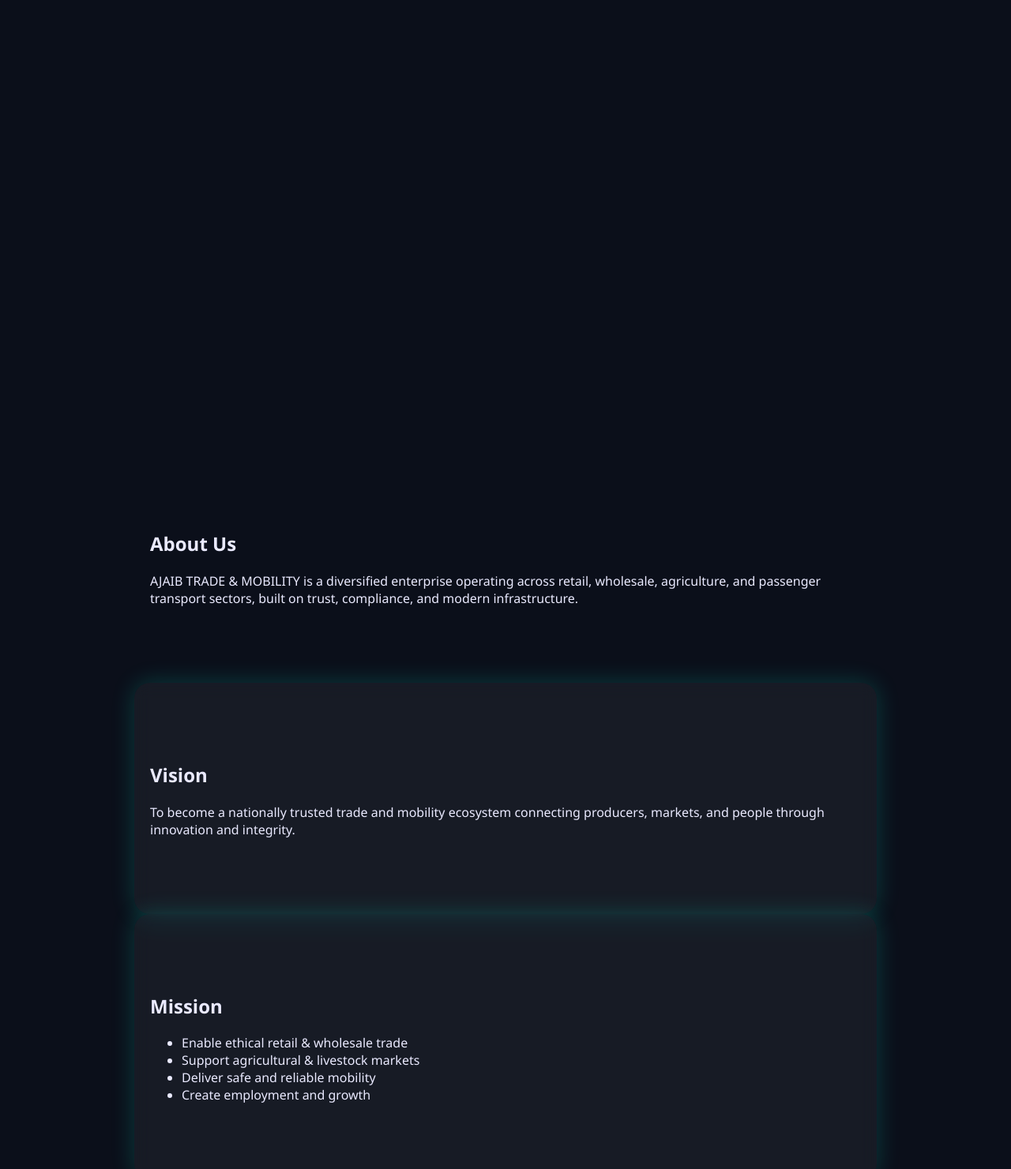
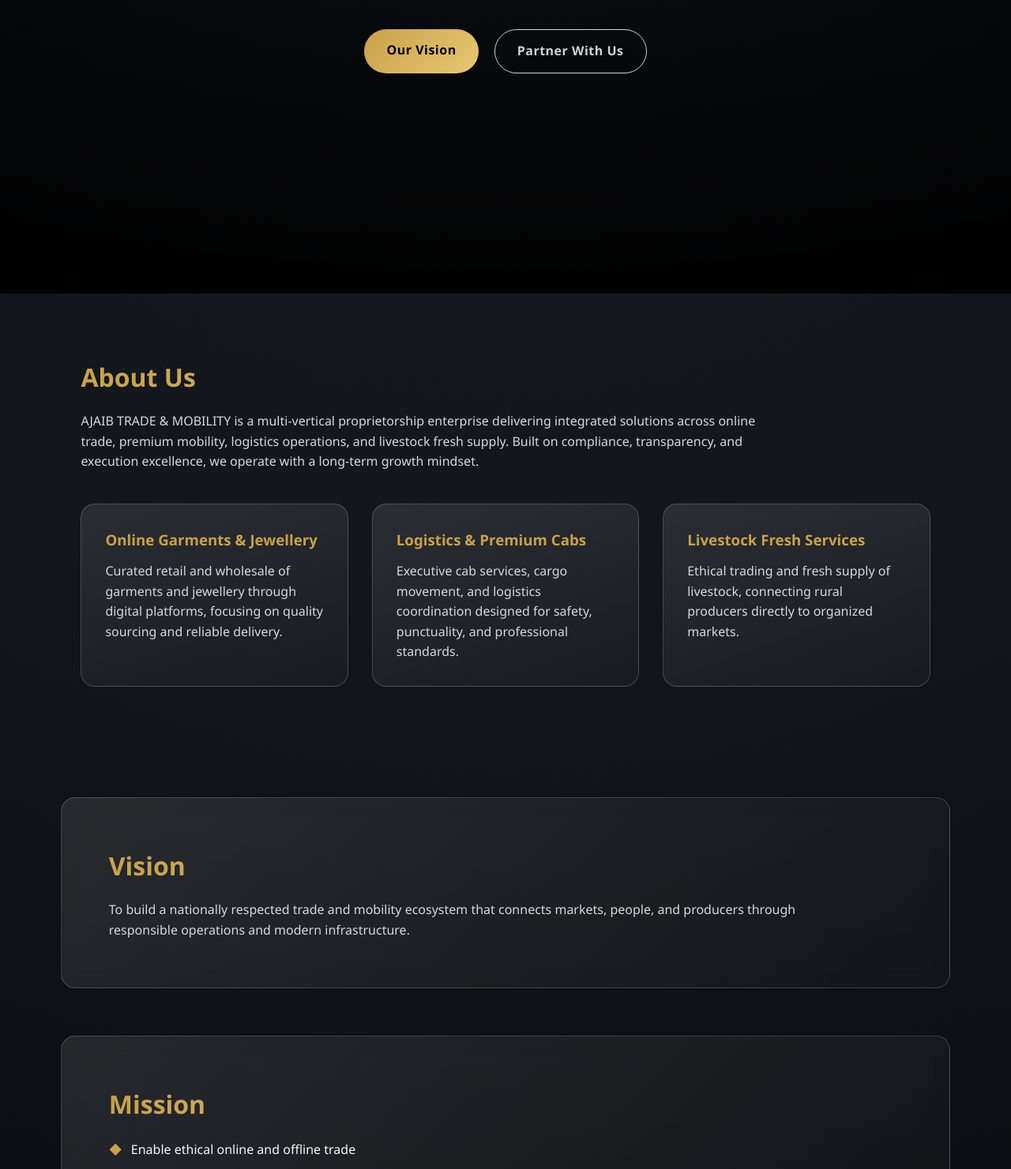
Before and after one commit to ajaibtrademobility/ajaib, a plain HTML site: page index.html in a window 1280 px wide. Shown: the part 428-1909 px from the top of the page at 79% size. Drawn offline with Linux system fonts and the light colour scheme.

Commit message:
Update index.html

```diff
--- a/index.html
+++ b/index.html
@@ -4,13 +4,224 @@
 <meta charset="UTF-8" />
 <title>AJAIB TRADE & MOBILITY</title>
 <meta name="viewport" content="width=device-width, initial-scale=1.0"/>
-<link rel="stylesheet" href="style.css">
+
+<style>
+/* ================= ROOT THEME ================= */
+:root {
+  --gold: #c9a14a;          /* Champagne Gold */
+  --silver: #cfd2d6;        /* Brushed Silver */
+  --dark: #0f1115;          /* Charcoal Black */
+  --dark-soft: #161a20;
+  --white: #f5f6f7;
+  --glass: rgba(255,255,255,0.08);
+  --border-glass: rgba(255,255,255,0.18);
+}
+
+/* ================= GLOBAL ================= */
+* {
+  margin: 0;
+  padding: 0;
+  box-sizing: border-box;
+}
+
+body {
+  font-family: "Segoe UI", system-ui, -apple-system, sans-serif;
+  background: radial-gradient(circle at top, #1b1f27, #0b0d11 70%);
+  color: var(--white);
+  line-height: 1.6;
+}
+
+a {
+  text-decoration: none;
+  color: inherit;
+}
+
+.section {
+  padding: 80px 8%;
+}
+
+.glass {
+  background: linear-gradient(
+    135deg,
+    rgba(255,255,255,0.10),
+    rgba(255,255,255,0.02)
+  );
+  backdrop-filter: blur(12px);
+  border: 1px solid var(--border-glass);
+  border-radius: 18px;
+  margin: 60px 6%;
+  padding: 60px;
+}
+
+/* ================= HERO ================= */
+.hero {
+  min-height: 100vh;
+  display: flex;
+  flex-direction: column;
+  justify-content: center;
+  align-items: center;
+  text-align: center;
+  background:
+    linear-gradient(180deg, rgba(0,0,0,0.4), rgba(0,0,0,0.9)),
+    radial-gradient(circle at top, #2a2e38, #0b0d11);
+}
+
+.hero h1 {
+  font-size: clamp(2.4rem, 6vw, 4rem);
+  font-weight: 700;
+  letter-spacing: 3px;
+  background: linear-gradient(90deg, var(--silver), var(--gold));
+  -webkit-background-clip: text;
+  -webkit-text-fill-color: transparent;
+}
+
+.tagline {
+  margin-top: 16px;
+  font-size: 1.1rem;
+  color: var(--silver);
+  letter-spacing: 1px;
+}
+
+.buttons {
+  margin-top: 40px;
+  display: flex;
+  gap: 20px;
+  flex-wrap: wrap;
+}
+
+.buttons a {
+  padding: 14px 28px;
+  border-radius: 30px;
+  font-weight: 600;
+  letter-spacing: 0.5px;
+  transition: all 0.3s ease;
+}
+
+.buttons a:first-child {
+  background: linear-gradient(135deg, var(--gold), #e7c873);
+  color: #000;
+}
+
+.buttons a:last-child {
+  border: 1px solid var(--silver);
+  color: var(--silver);
+}
+
+.buttons a:hover {
+  transform: translateY(-3px);
+  box-shadow: 0 12px 30px rgba(0,0,0,0.4);
+}
+
+/* ================= HEADINGS ================= */
+.section h2,
+.glass h2 {
+  font-size: 2rem;
+  margin-bottom: 18px;
+  background: linear-gradient(90deg, var(--gold), var(--silver));
+  -webkit-background-clip: text;
+  -webkit-text-fill-color: transparent;
+}
+
+.section p,
+.glass p {
+  max-width: 900px;
+  color: #d6d8dc;
+}
+
+/* ================= LISTS ================= */
+.glass ul {
+  margin-top: 20px;
+  list-style: none;
+}
+
+.glass li {
+  padding-left: 28px;
+  margin-bottom: 14px;
+  position: relative;
+}
+
+.glass li::before {
+  content: "◆";
+  position: absolute;
+  left: 0;
+  color: var(--gold);
+}
+
+/* ================= SERVICES ================= */
+.services {
+  display: grid;
+  grid-template-columns: repeat(auto-fit, minmax(260px, 1fr));
+  gap: 30px;
+  margin-top: 40px;
+}
+
+.service-card {
+  padding: 30px;
+  border-radius: 18px;
+  background: linear-gradient(
+    160deg,
+    rgba(255,255,255,0.10),
+    rgba(255,255,255,0.03)
+  );
+  border: 1px solid var(--border-glass);
+  transition: all 0.3s ease;
+}
+
+.service-card:hover {
+  transform: translateY(-6px);
+  box-shadow: 0 18px 40px rgba(0,0,0,0.5);
+}
+
+.service-card h3 {
+  margin-bottom: 12px;
+  color: var(--gold);
+}
+
+/* ================= ROADMAP ================= */
+.timeline {
+  display: grid;
+  gap: 16px;
+  margin-top: 30px;
+}
+
+.timeline div {
+  padding: 16px 22px;
+  border-left: 4px solid var(--gold);
+  background: rgba(255,255,255,0.05);
+  border-radius: 10px;
+}
+
+/* ================= CONTACT ================= */
+#contact p {
+  font-size: 1.05rem;
+  letter-spacing: 0.4px;
+}
+
+/* ================= FOOTER ================= */
+footer {
+  text-align: center;
+  padding: 30px;
+  font-size: 0.85rem;
+  color: #a9adb3;
+  border-top: 1px solid rgba(255,255,255,0.1);
+}
+
+/* ================= RESPONSIVE ================= */
+@media (max-width: 768px) {
+  .glass {
+    margin: 40px 4%;
+    padding: 40px 24px;
+  }
+}
+</style>
 </head>
+
 <body>
 
 <header class="hero">
-<h1 class="glow">AJAIB TRADE & MOBILITY</h1>
+  <h1>AJAIB TRADE & MOBILITY</h1>
   <p class="tagline">Trade the Future. Move the Nation.</p>
+
   <div class="buttons">
     <a href="#vision">Our Vision</a>
     <a href="#contact">Partner With Us</a>
@@ -20,49 +231,80 @@
 <section class="section">
   <h2>About Us</h2>
   <p>
-AJAIB TRADE & MOBILITY is a diversified enterprise operating across retail,
-wholesale, agriculture, and passenger transport sectors, built on trust,
-compliance, and modern infrastructure.
+    AJAIB TRADE & MOBILITY is a multi-vertical proprietorship enterprise
+    delivering integrated solutions across online trade, premium mobility,
+    logistics operations, and livestock fresh supply. Built on compliance,
+    transparency, and execution excellence, we operate with a long-term
+    growth mindset.
+  </p>
+
+  <div class="services">
+    <div class="service-card">
+      <h3>Online Garments & Jewellery</h3>
+      <p>
+        Curated retail and wholesale of garments and jewellery through
+        digital platforms, focusing on quality sourcing and reliable delivery.
+      </p>
+    </div>
+
+    <div class="service-card">
+      <h3>Logistics & Premium Cabs</h3>
+      <p>
+        Executive cab services, cargo movement, and logistics coordination
+        designed for safety, punctuality, and professional standards.
+      </p>
+    </div>
+
+    <div class="service-card">
+      <h3>Livestock Fresh Services</h3>
+      <p>
+        Ethical trading and fresh supply of livestock, connecting rural
+        producers directly to organized markets.
+      </p>
+    </div>
+  </div>
+</section>
+
+<section id="vision" class="glass">
+  <h2>Vision</h2>
+  <p>
+    To build a nationally respected trade and mobility ecosystem that connects
+    markets, people, and producers through responsible operations and modern
+    infrastructure.
   </p>
 </section>
 
-<section id="vision" class="section glass">
-<h2>Vision</h2>
-<p>
-To become a nationally trusted trade and mobility ecosystem connecting
-producers, markets, and people through innovation and integrity.
-</p>
-</section>
-
-<section class="section glass">
+<section class="glass">
   <h2>Mission</h2>
   <ul>
-<li>Enable ethical retail & wholesale trade</li>
-<li>Support agricultural & livestock markets</li>
-<li>Deliver safe and reliable mobility</li>
-<li>Create employment and growth</li>
+    <li>Enable ethical online and offline trade</li>
+    <li>Strengthen logistics and mobility reliability</li>
+    <li>Support livestock and rural supply chains</li>
+    <li>Create sustainable employment and value</li>
   </ul>
 </section>
 
 <section class="section">
   <h2>Roadmap</h2>
   <div class="timeline">
-<div>✅ Foundation – Started Yesterday</div>
-<div>🚀 Operations – 3 to 6 Months</div>
-<div>🌍 Expansion – 6 to 18 Months</div>
-<div>🏆 Scale & Innovation – 2+ Years</div>
+    <div>Foundation & Registration — Completed</div>
+    <div>Operations & Market Entry — 3 to 6 Months</div>
+    <div>Regional Expansion — 6 to 18 Months</div>
+    <div>Scale, Digitalization & Partnerships — 2+ Years</div>
   </div>
 </section>
 
-<section id="contact" class="section glass">
+<section id="contact" class="glass">
   <h2>Contact Us</h2>
-<p>Email: info@ajaibtrade.com</p>
+  <p>
+    Email: <strong>info@ajaibtrade.com</strong><br/>
+    Proprietorship of <strong>Sadia Banu</strong>
+  </p>
 </section>
 
 <footer>
   © 2025 AJAIB TRADE & MOBILITY. All Rights Reserved.
 </footer>
 
-<script src="script.js"></script>
 </body>
 </html>
```
Lines whose indentation alone changed are shown as unchanged.
